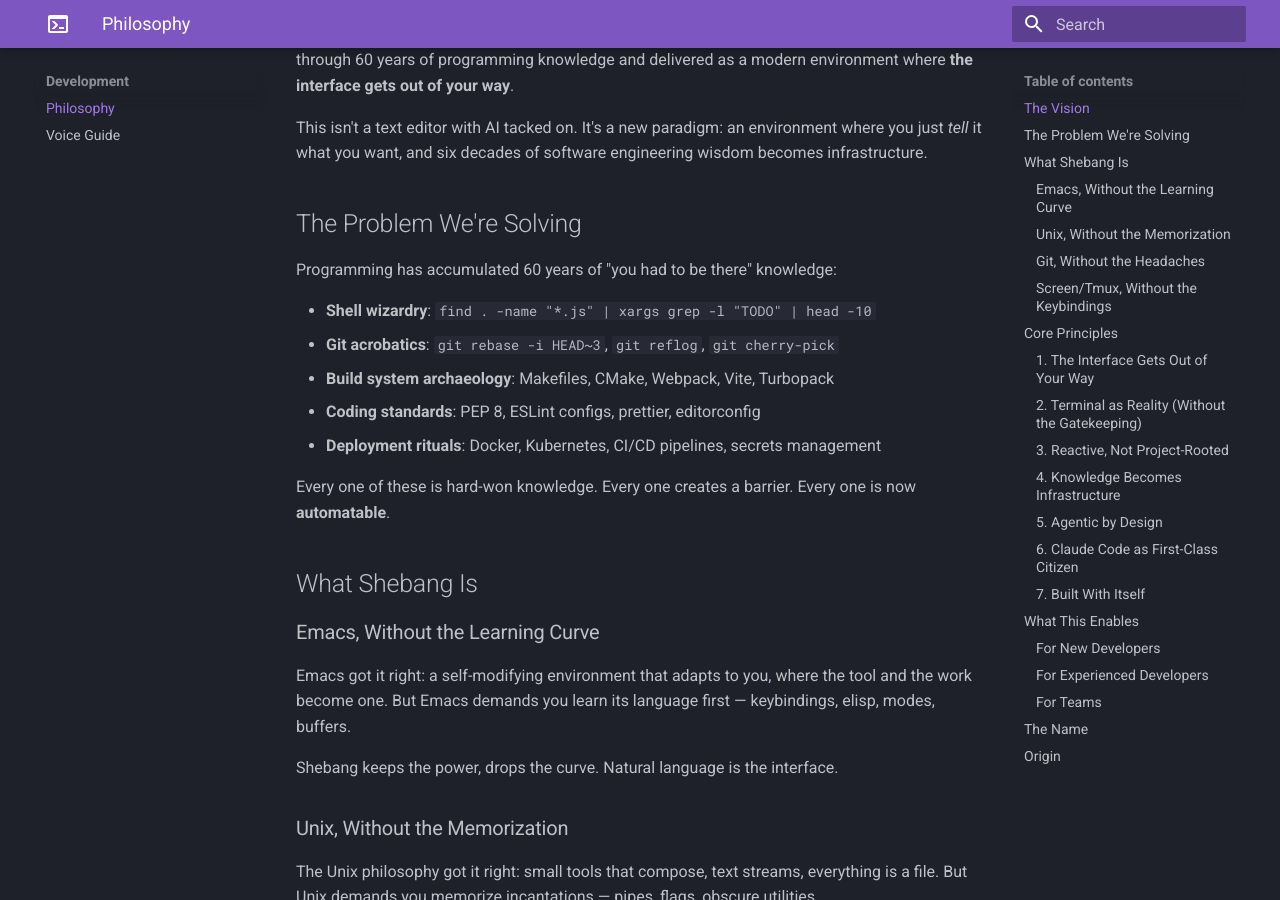
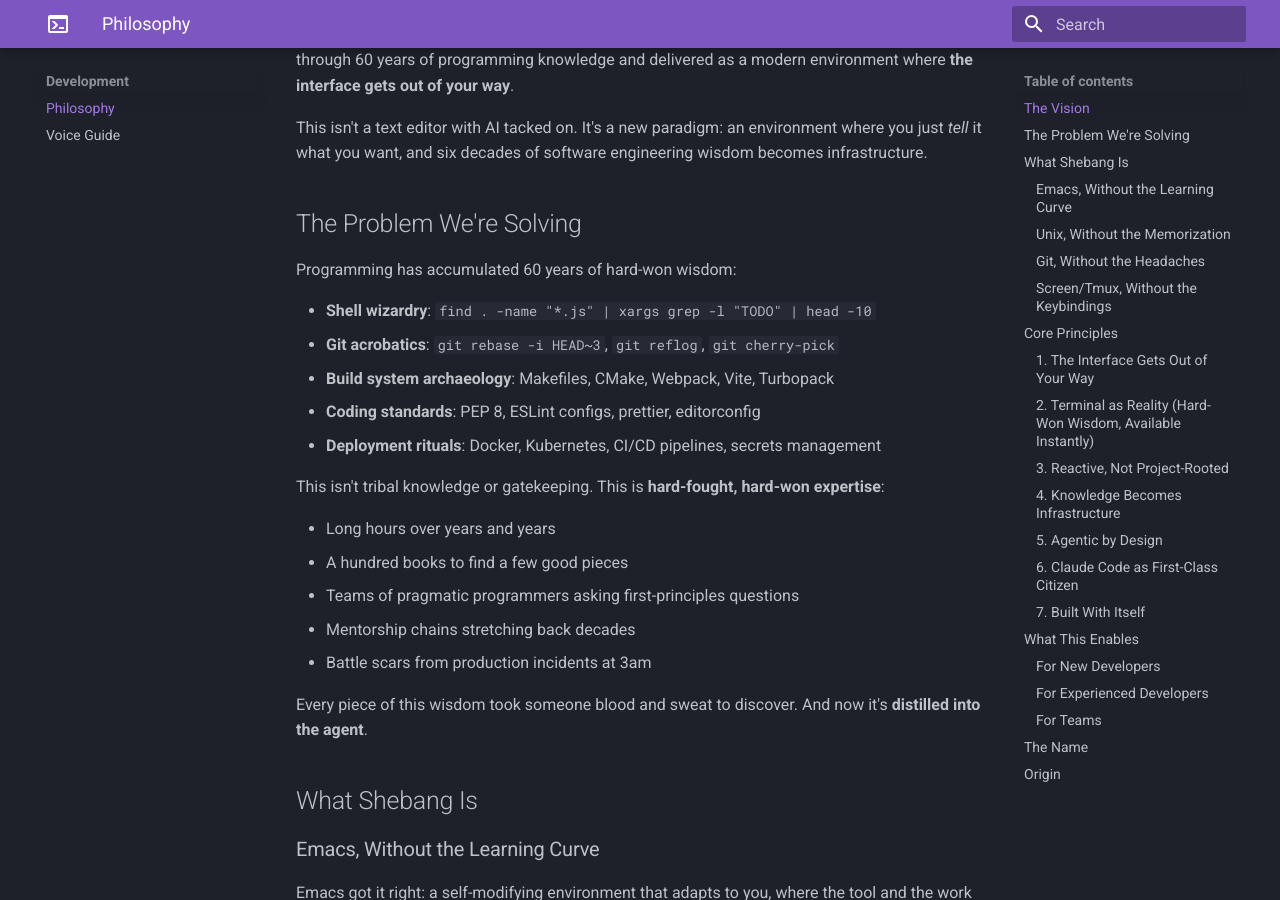
Before and after one commit to claimhawk/shebang, an MkDocs documentation site: the page built from docs/PHILOSOPHY.md, in a window 1280 px wide and 900 px high, scrolled down 364 px. Built offline with MkDocs 1.6.1 and Material for MkDocs 9.7.7, drawn with Linux system fonts in a browser that asks for light colours; some of the changed text lies outside the part shown.

Commit message:
Reframe: hard-fought wisdom distilled into the agent, not gatekeeping
## What Changed
- Replaced "you had to be there" framing with "hard-won wisdom" throughout docs
- Added concrete examples of how expertise was earned (mentorship chains, production incidents, years of reading)
- Changed section headers from "Without the Gatekeeping" to "Hard-Won Wisdom, Available Instantly"
- Shifted emphasis from "automatable barriers" to "distilled into the agent"

## Why
The original framing inadvertently diminished the value of developer expertise by calling it "gatekeeping." This reframe honors the decades of effort that created this knowledge while making clear that Shebang's purpose is to make it accessible—not to dismiss it as artificial barriers.

## Philosophy
Embodies "Knowledge Becomes Infrastructure"—the wisdom isn't deprecated or bypassed, it's preserved and operationalized. The agent carries forward what took generations to learn.

````diff
--- a/docs/PHILOSOPHY.md
+++ b/docs/PHILOSOPHY.md
@@ -12,7 +12,7 @@
 
 ## The Problem We're Solving
 
-Programming has accumulated 60 years of "you had to be there" knowledge:
+Programming has accumulated 60 years of hard-won wisdom:
 
 - **Shell wizardry**: `find . -name "*.js" | xargs grep -l "TODO" | head -10`
 - **Git acrobatics**: `git rebase -i HEAD~3`, `git reflog`, `git cherry-pick`
@@ -20,7 +20,15 @@
 - **Coding standards**: PEP 8, ESLint configs, prettier, editorconfig
 - **Deployment rituals**: Docker, Kubernetes, CI/CD pipelines, secrets management
 
-Every one of these is hard-won knowledge. Every one creates a barrier. Every one is now **automatable**.
+This isn't tribal knowledge or gatekeeping. This is **hard-fought, hard-won expertise**:
+
+- Long hours over years and years
+- A hundred books to find a few good pieces
+- Teams of pragmatic programmers asking first-principles questions
+- Mentorship chains stretching back decades
+- Battle scars from production incidents at 3am
+
+Every piece of this wisdom took someone blood and sweat to discover. And now it's **distilled into the agent**.
 
 ## What Shebang Is
 
@@ -61,7 +69,7 @@
 "fix the build"
 ```
 
-### 2. Terminal as Reality (Without the Gatekeeping)
+### 2. Terminal as Reality (Hard-Won Wisdom, Available Instantly)
 
 The terminal is front and center in Shebang — not hidden, not an afterthought, not "for advanced users only."
 
````
Also changed, not shown: PHILOSOPHY.md (+11 -3 lines), README.md (+1 -1 lines), docs/index.md (+1 -1 lines).
